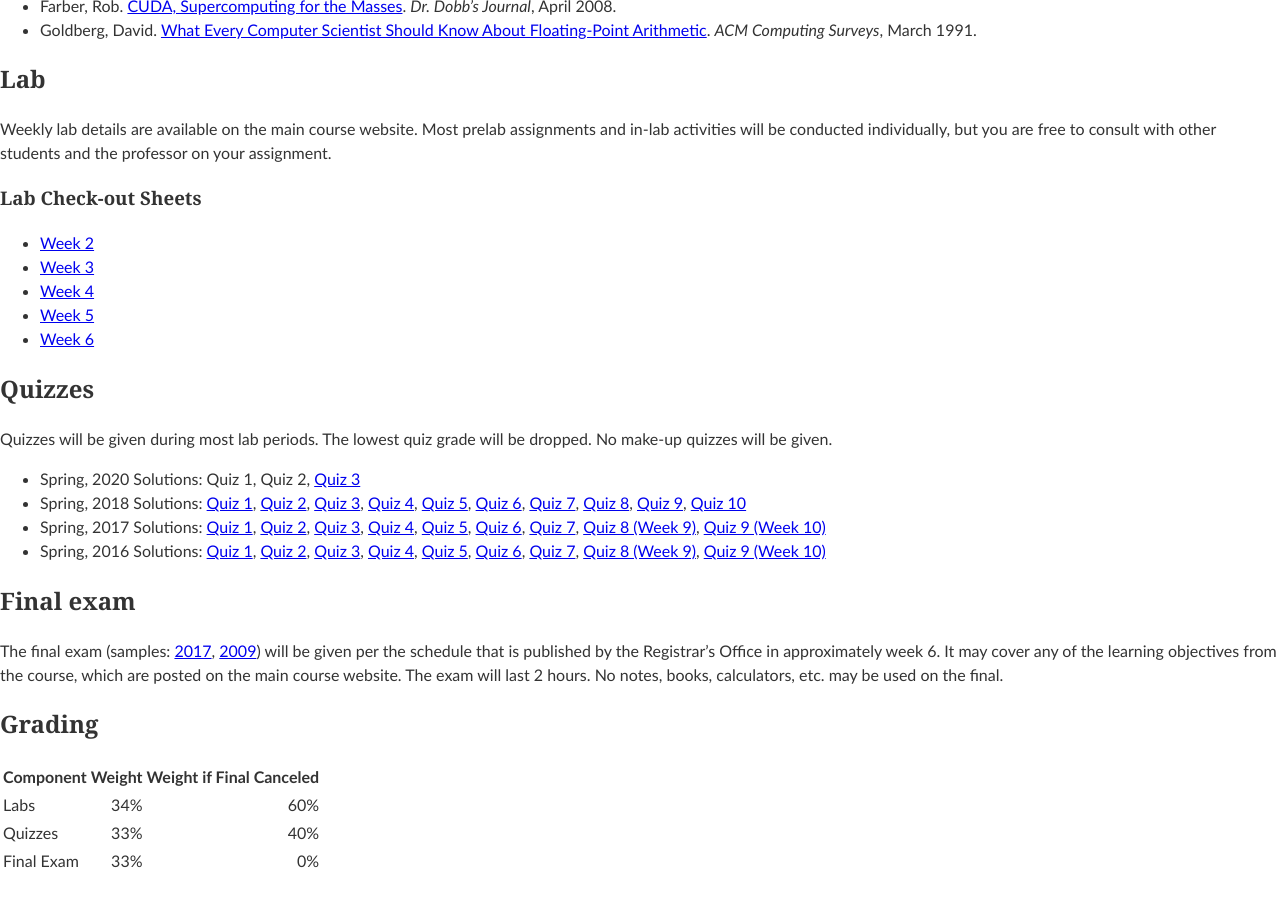
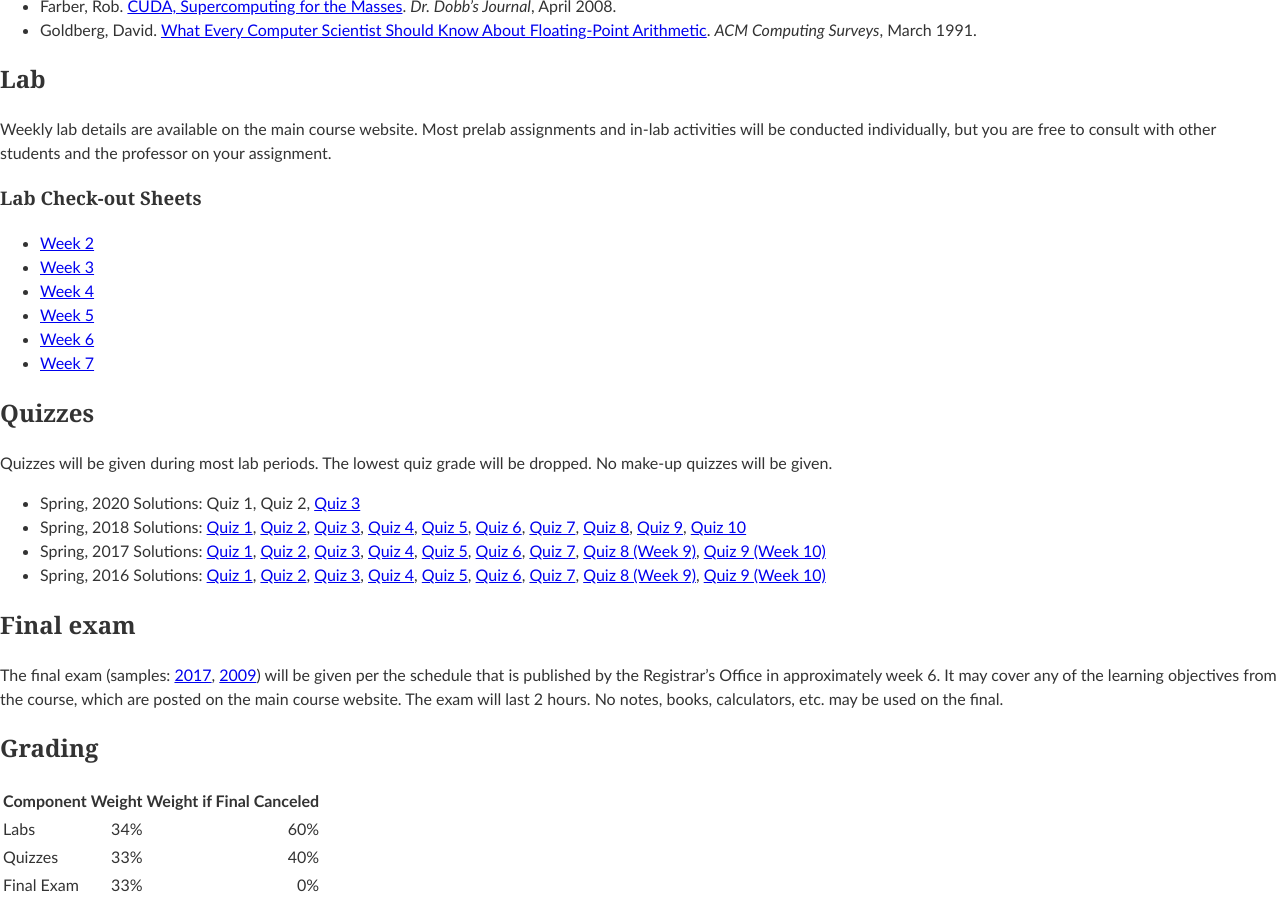
Before and after one commit to edurant/edurant.github.io, a Jekyll site: the page built from courses/ce1921/index.md, in a window 1280 px wide and 900 px high, scrolled down 1933 px. Built offline with Jekyll 4.4.1, drawn with Linux system fonts in a browser that asks for light colours; before the commit the page ends 2809 px from its top, so only the background shows below that.

Commit message:
ce1921 lw7 checklist

```diff
--- a/courses/ce1921/index.md
+++ b/courses/ce1921/index.md
@@ -132,6 +132,7 @@ Most prelab assignments and in-lab activities will be conducted individually, bu
 * [Week 4](lw4-s20-checklist.pdf)
 * [Week 5](lw5-s20-checklist.pdf)
 * [Week 6](lw6-s20-checklist.pdf)
+* [Week 7](lw7-s20-checklist.pdf)
 
 ## Quizzes
 Quizzes will be given during most lab periods. The lowest
```
Also changed, not shown: 1 other file.
